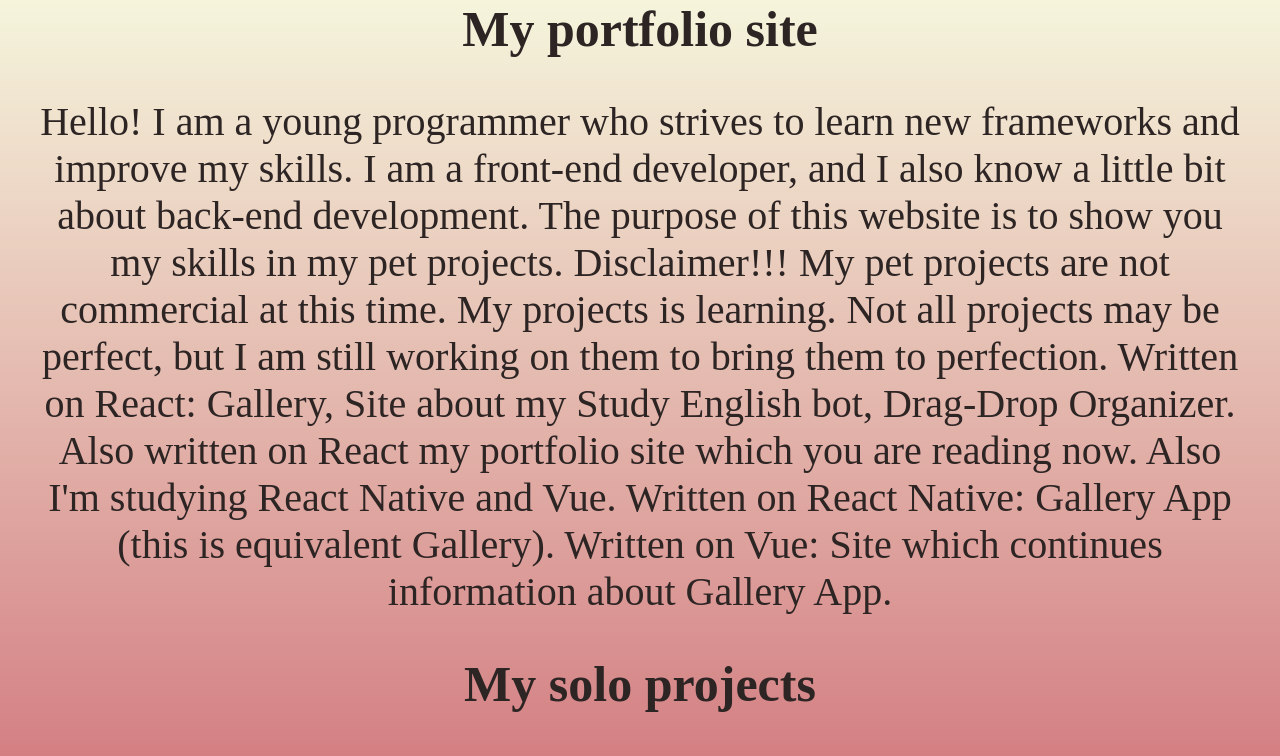
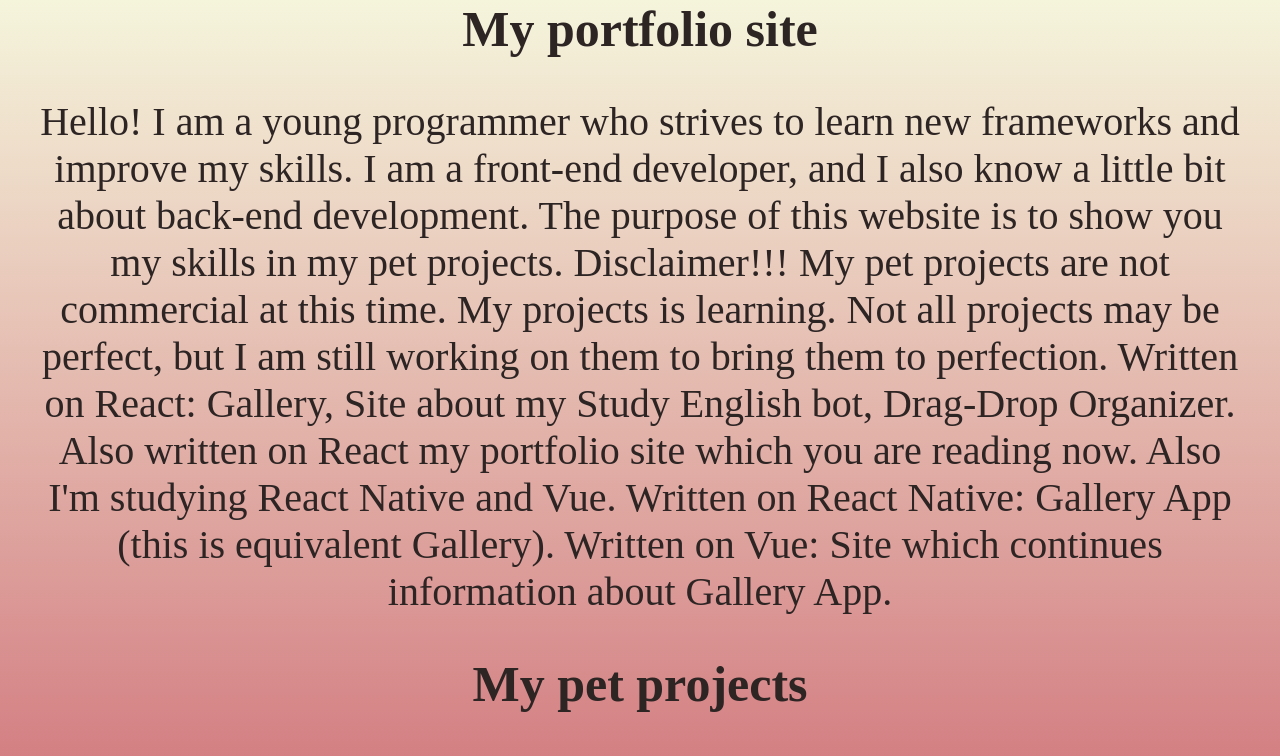
Before and after one commit to angel200306/portfolio, a React (Create React App) app: page / in a window 1280 px wide. Shown: the top 756 px of the page. Built offline with nearby package versions, Linux system fonts and the light colour scheme.

Commit message:
Changed text

```diff
--- a/src/App.js
+++ b/src/App.js
@@ -9,7 +9,7 @@
 class App extends React.Component {
     string = "My portfolio site"
     paragraf = "Hello! I am a young programmer who strives to learn new frameworks and improve my skills. I am a front-end developer, and I also know a little bit about back-end development. The purpose of this website is to show you my skills in my pet projects. Disclaimer!!! My pet projects are not commercial at this time. My projects is learning. Not all projects may be perfect, but I am still working on them to bring them to perfection. Written on React: Gallery, Site about my Study English bot, Drag-Drop Organizer. Also written on React my portfolio site which you are reading now. Also I'm studying React Native and Vue. Written on React Native: Gallery App (this is equivalent Gallery). Written on Vue: Site which continues information about Gallery App."
-    string1 = "My solo projects"
+    string1 = "My pet projects"
     string2 = "My skils"
     paragraf1 = "My skills include HTML, CSS, JS, React and Vue(but I'm studying this framework now)."
     render() {
```
